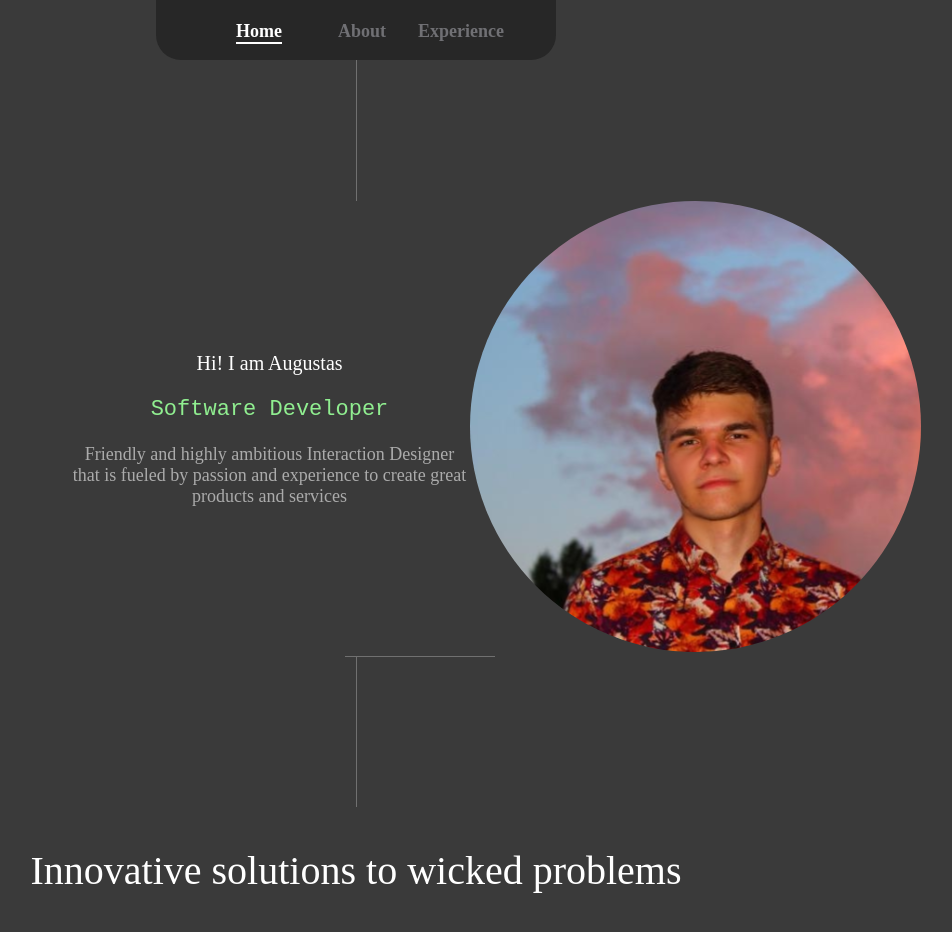
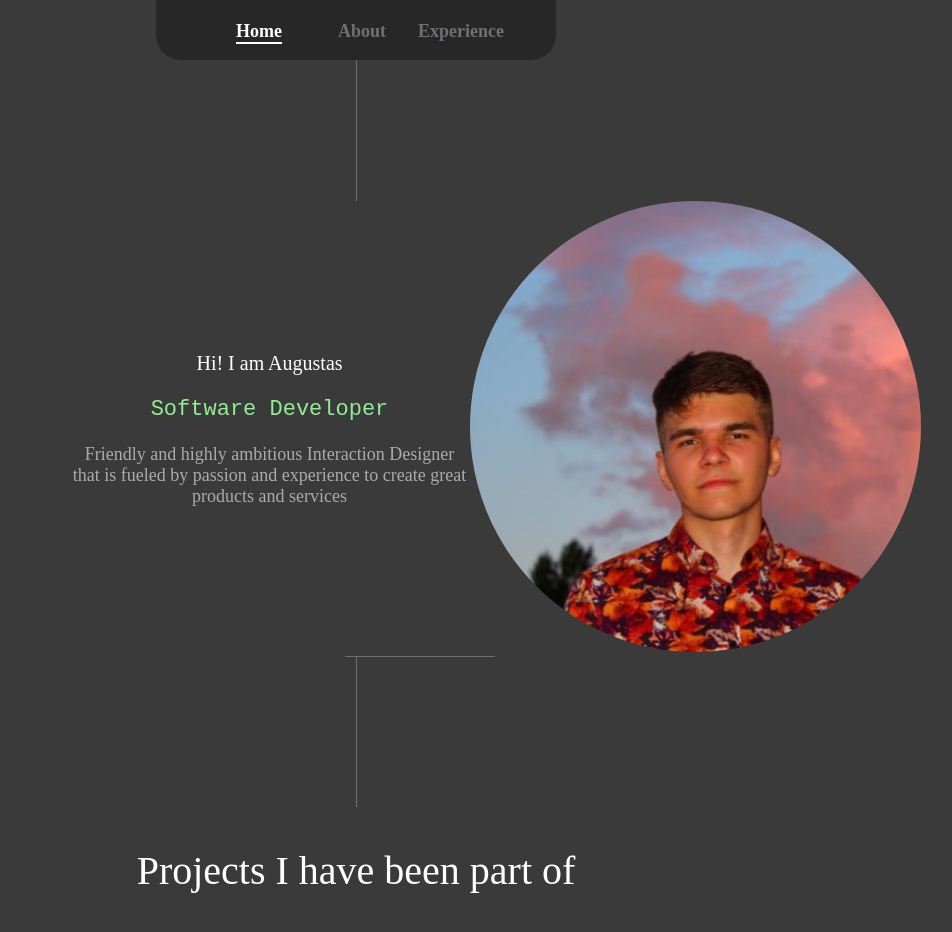
Before and after one commit to AugustasFriend/my-portfolio, a React (Create React App) app: page / in a window 1280 px wide. Shown: the top 932 px of the page, without its empty margins (284-1236 px from the left). Built offline with nearby package versions, Linux system fonts and the light colour scheme.

Commit message:
change text in home

```diff
--- a/src/HomePage/Home.jsx
+++ b/src/HomePage/Home.jsx
@@ -66,7 +66,7 @@ const Home = () =>{
             </Row>
             <Row>
                 <Col>
-                    <p className="profile-text project">Innovative solutions to wicked problems</p>
+                    <p className="profile-text project">Projects I have been part of</p>
                 </Col>
             </Row>
             <Row className="align-items-center">
```
